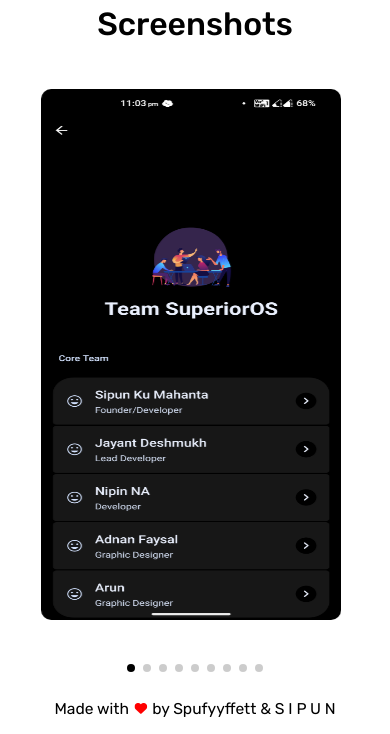
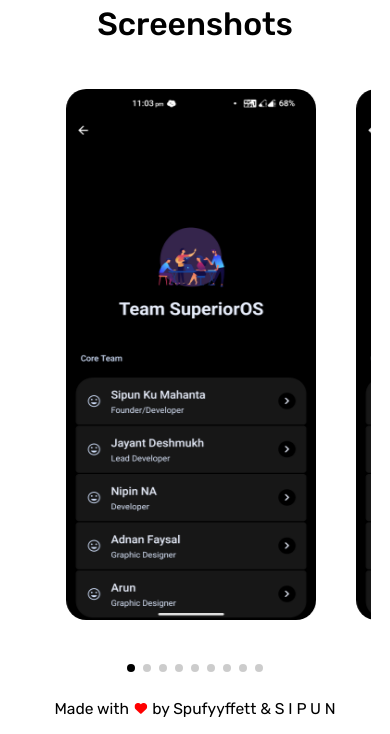
Before and after one commit to SuperiorOS/superioros.github.io, a plain HTML site: page screenshots.html in a window 390 px wide. Shown: the part 117-851 px from the top of the page. Drawn offline with nearby package versions, Linux system fonts and the light colour scheme.

Commit message:
Minor changes
changed width of th images

```diff
--- a/assets/css/screenshots-styles.css
+++ b/assets/css/screenshots-styles.css
@@ -240,7 +240,7 @@ li:hover a::after {
   }
 }
 
-/* END OF RESPONSIVE */
+/* END OF NAVBAR RESPONSIVE */
 /* ---------------------------------------------------------------------- */
 .gallery-heading {
   font-size: 2rem;
@@ -261,14 +261,14 @@ li:hover a::after {
 
 .swiper-slide {
   height: 90%;
-  width: 300px;
+  width: 275px;
   transition: all 300ms ease;
 
   img {
     width: 100%;
     height: 100%;
     object-fit: fill;
-    border-radius: 10px;
+    border-radius: 20px;
   }
 }
 
@@ -281,17 +281,27 @@ li:hover a::after {
 .swiper-pagination-bullet {
   background: var(--bullet);
 }
-
-.swiper-slide.active {
-  transform: scale(1.1);
-  transition: 300ms;
-}
+/* RESPONSIVE GALLERY */
 @media (max-width: 800px) {
   .swiper-button-next,
   .swiper-button-prev {
     display: none;
   }
 }
+
+@media (max-width: 600px) {
+  .swiper-slide {
+    width: 250px;
+  }
+}
+
+@media (min-width: 800px) {
+  .swiper-slide.active {
+    transform: scale(1.1);
+    transition: 300ms;
+  }
+}
+
 /* END OF GALLERY */
 /* ---------------------------------------------------------------------- */
 /* CREDITS */
```
